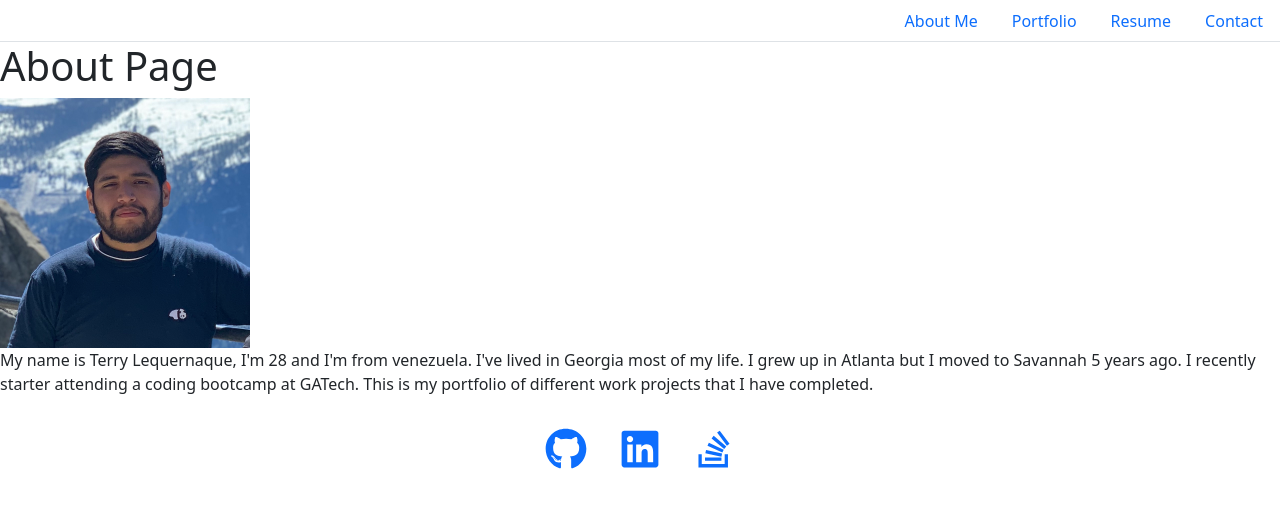
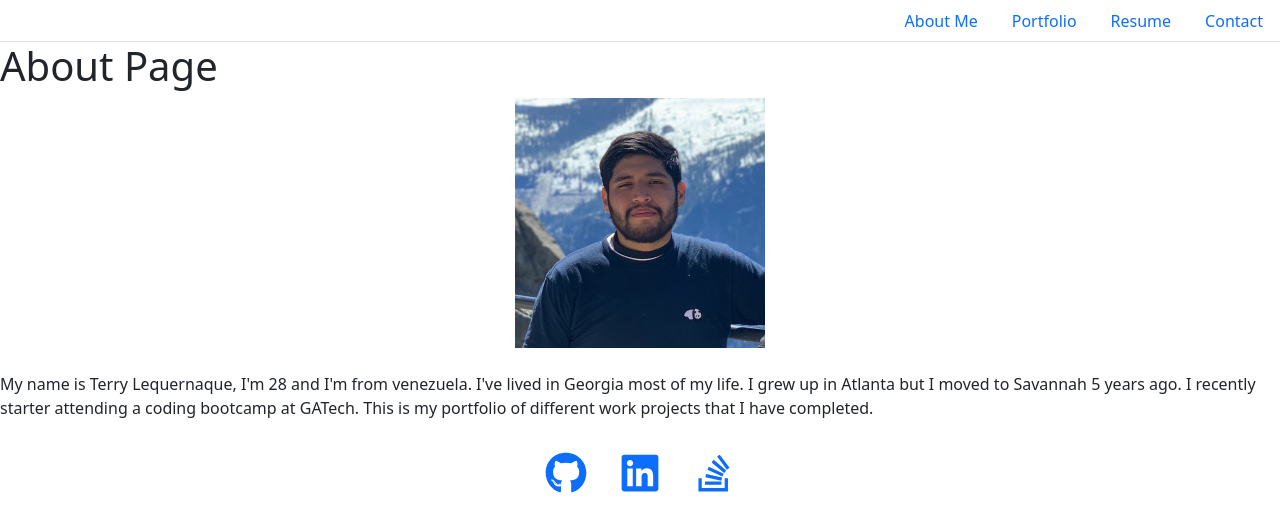
Before and after one commit to tlequernaque/reactPortfolio-Terry, a React (Create React App) app: page / in a window 1280 px wide. Shown: the top 530 px of the page. Built offline with nearby package versions, Linux system fonts and the light colour scheme.

Commit message:
finished styling for about.js

```diff
--- a/src/components/pages/About.js
+++ b/src/components/pages/About.js
@@ -5,7 +5,10 @@ export default function About() {
   return (
     <div>
       <h1>About Page</h1>
-      <img src={process.env.PUBLIC_URL+myPic} alt="my pic" height={250}></img>
+      <div className="d-flex justify-content-center">
+        <img src={process.env.PUBLIC_URL+myPic} alt="my pic" height={250}></img>
+      </div>
+      <br></br>
       <p>
       My name is Terry Lequernaque, I'm 28 and I'm from venezuela. I've lived in Georgia most of my life. I grew up in Atlanta but I moved to Savannah 5 years ago. I recently starter attending a coding bootcamp at GATech. This is my portfolio of different work projects that I have completed.
       </p>
```
